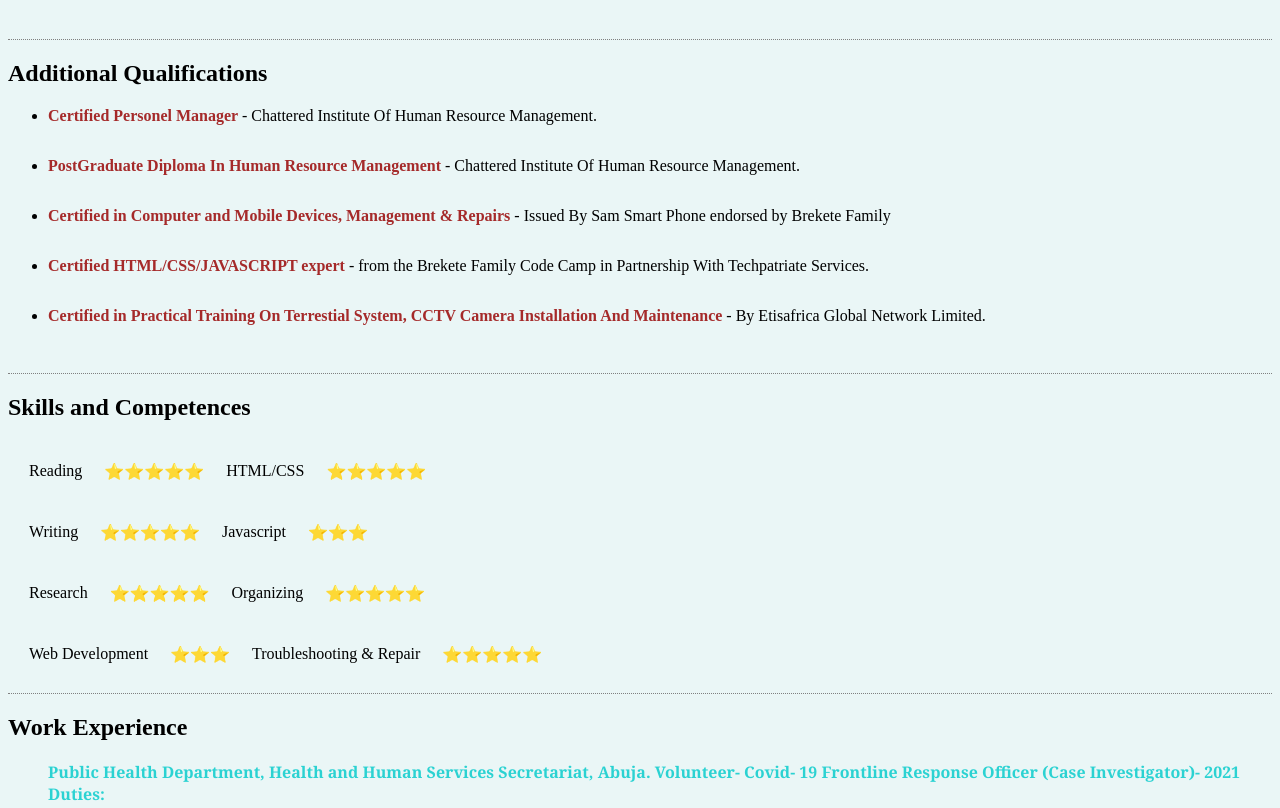
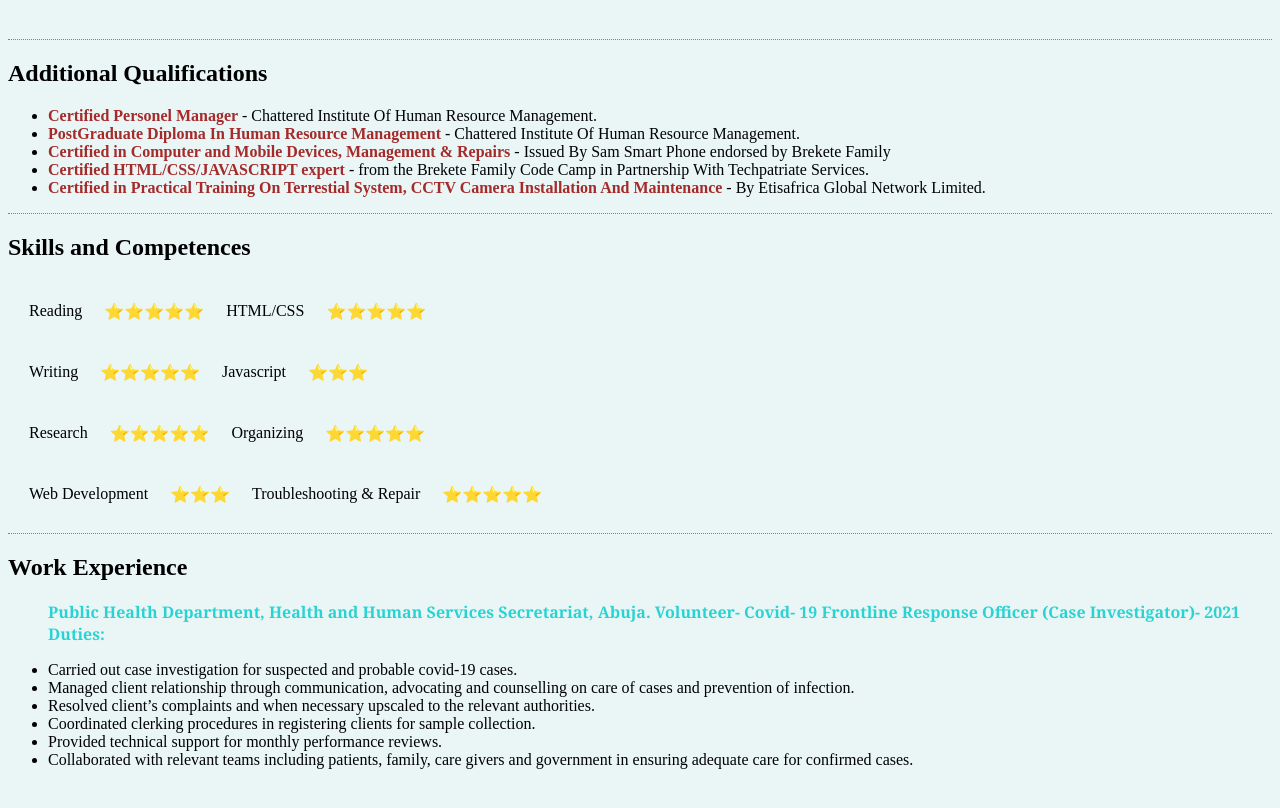
Before and after one commit to ADJ1ZGR8/adj.github.io, a plain HTML site: page index.html in a window 1280 px wide. Shown: the part 1418-2226 px from the top of the page. Drawn offline with Linux system fonts and the light colour scheme.

Commit message:
Update2 index.html

```diff
--- a/index.html
+++ b/index.html
@@ -76,19 +76,19 @@
         <h2>Additional Qualifications</h2>
 
         <div>
-            <ul> <li style="block-size: 50px;"> <strong style="color:brown;"> Certified Personel Manager </strong>  - Chattered Institute Of Human Resource Management.</li>
+            <ul> <li style="block-size: 50%;"> <strong style="color:brown;"> Certified Personel Manager </strong>  - Chattered Institute Of Human Resource Management.</li>
 
-         <li style="block-size: 50px;"> <strong style="color:brown;"> PostGraduate Diploma In Human Resource Management</strong> -
+         <li style="block-size: 50%;"> <strong style="color:brown;"> PostGraduate Diploma In Human Resource Management</strong> -
             Chattered Institute Of Human Resource Management.
          </li>
 
 
-        <li style="block-size: 50px;"><strong style="color:brown;">  Certified in Computer and Mobile Devices, Management & Repairs</strong> -
+        <li style="block-size: 50%;"><strong style="color:brown;">  Certified in Computer and Mobile Devices, Management & Repairs</strong> -
         Issued By Sam Smart Phone endorsed by Brekete Family </li>
 
-       <li style="block-size: 50px;" > <strong style="color:brown;"> Certified HTML/CSS/JAVASCRIPT expert</strong> - from the Brekete Family Code Camp in Partnership With Techpatriate Services.</li>
+       <li style="block-size: 50%;" > <strong style="color:brown;"> Certified HTML/CSS/JAVASCRIPT expert</strong> - from the Brekete Family Code Camp in Partnership With Techpatriate Services.</li>
 
-       <li style="block-size: 50px;"> <strong style="color:brown;"> Certified in Practical Training On Terrestial System, CCTV Camera Installation And Maintenance </strong>- By Etisafrica Global Network Limited. </li>
+       <li style="block-size: 50%;"> <strong style="color:brown;"> Certified in Practical Training On Terrestial System, CCTV Camera Installation And Maintenance </strong>- By Etisafrica Global Network Limited. </li>
         </ul>
     </div>
     <hr>
```
